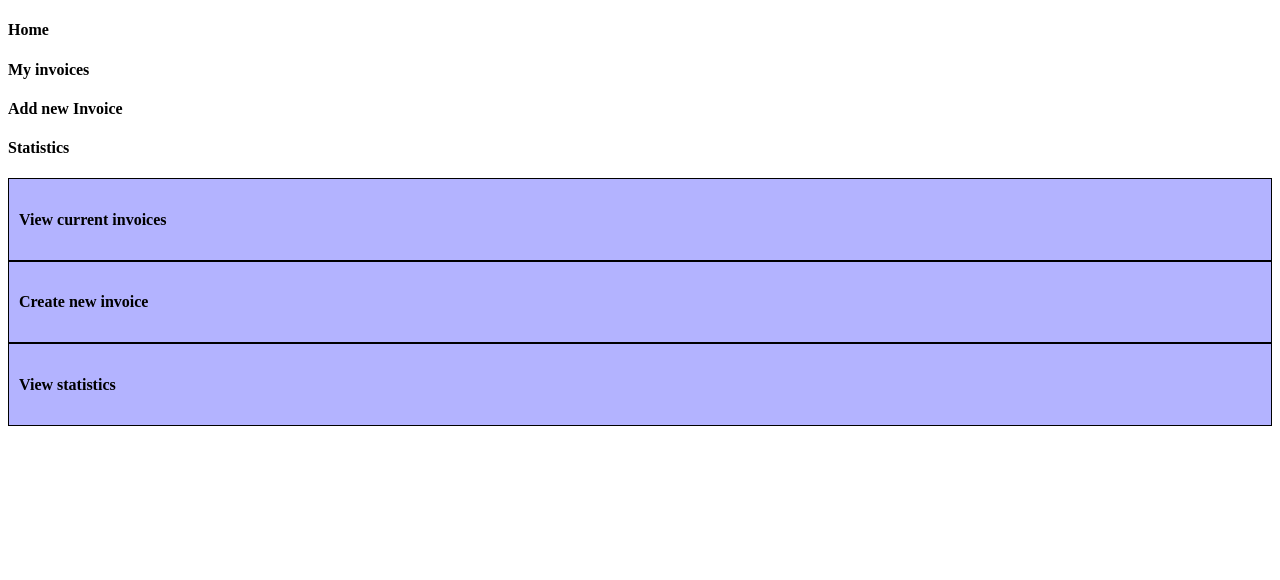
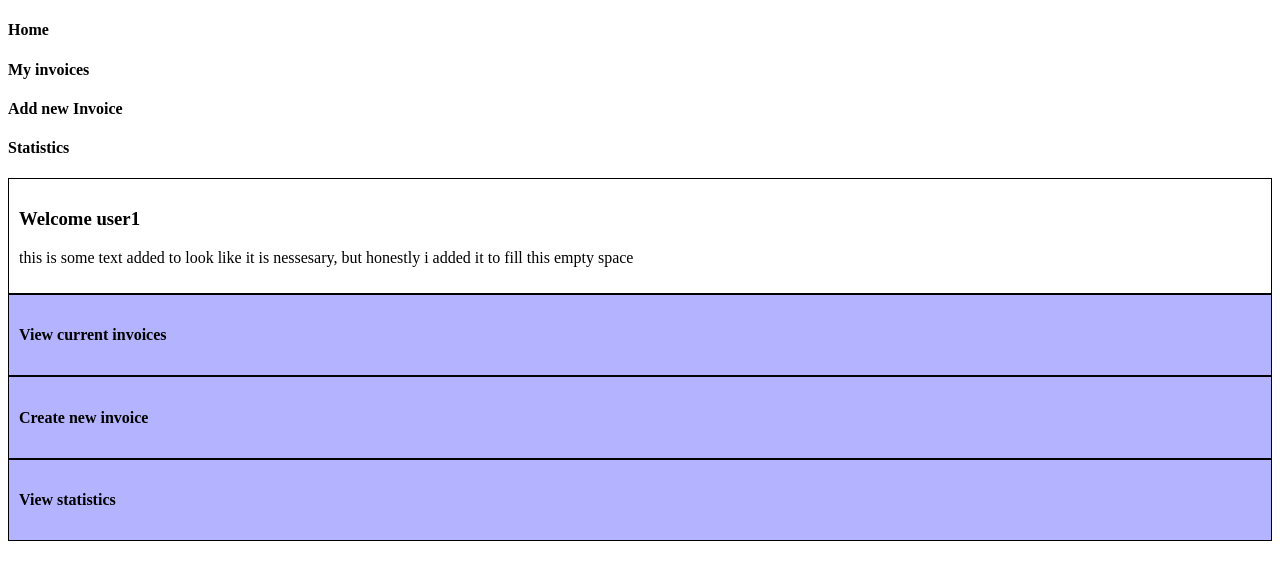
Before and after one commit to polon59/JS-PDF-Invoices-generator, a React (Create React App) app in the folder public/application/: page / in a window 1280 px wide. Both pictures are taken after a click on the element "Home". Shown: the top 580 px of the page. Built offline with nearby package versions, Linux system fonts and the light colour scheme.

Commit message:
Add 'onClick' properties to user panel elements in 'MyAccount' component

```diff
--- a/public/application/src/MyAccount.js
+++ b/public/application/src/MyAccount.js
@@ -3,11 +3,16 @@ import React, { Component } from 'react';
 class MyAccount extends Component{
 
     render(){
+        const {changeTogle} = this.props;
         return(
             <div>
-                <div className="optionBox bordered"><h4>View current invoices</h4></div>
-                <div className="optionBox bordered"><h4>Create new invoice</h4></div>
-                <div className="optionBox bordered"><h4>View statistics</h4></div>
+                <div className="bordered">
+                    <h3>Welcome user1</h3>
+                    <p>this is some text added to look like it is nessesary, but honestly i added it to fill this empty space</p>
+                </div>
+                <div onClick={()=>{changeTogle("invoicesList")}} className="optionBox bordered"><h4>View current invoices</h4></div>
+                <div onClick={()=>{changeTogle("addInvoice")}} className="optionBox bordered"><h4>Create new invoice</h4></div>
+                <div onClick={()=>{changeTogle("statistics")}} className="optionBox bordered"><h4>View statistics</h4></div>
             </div>
         );
     }
```
